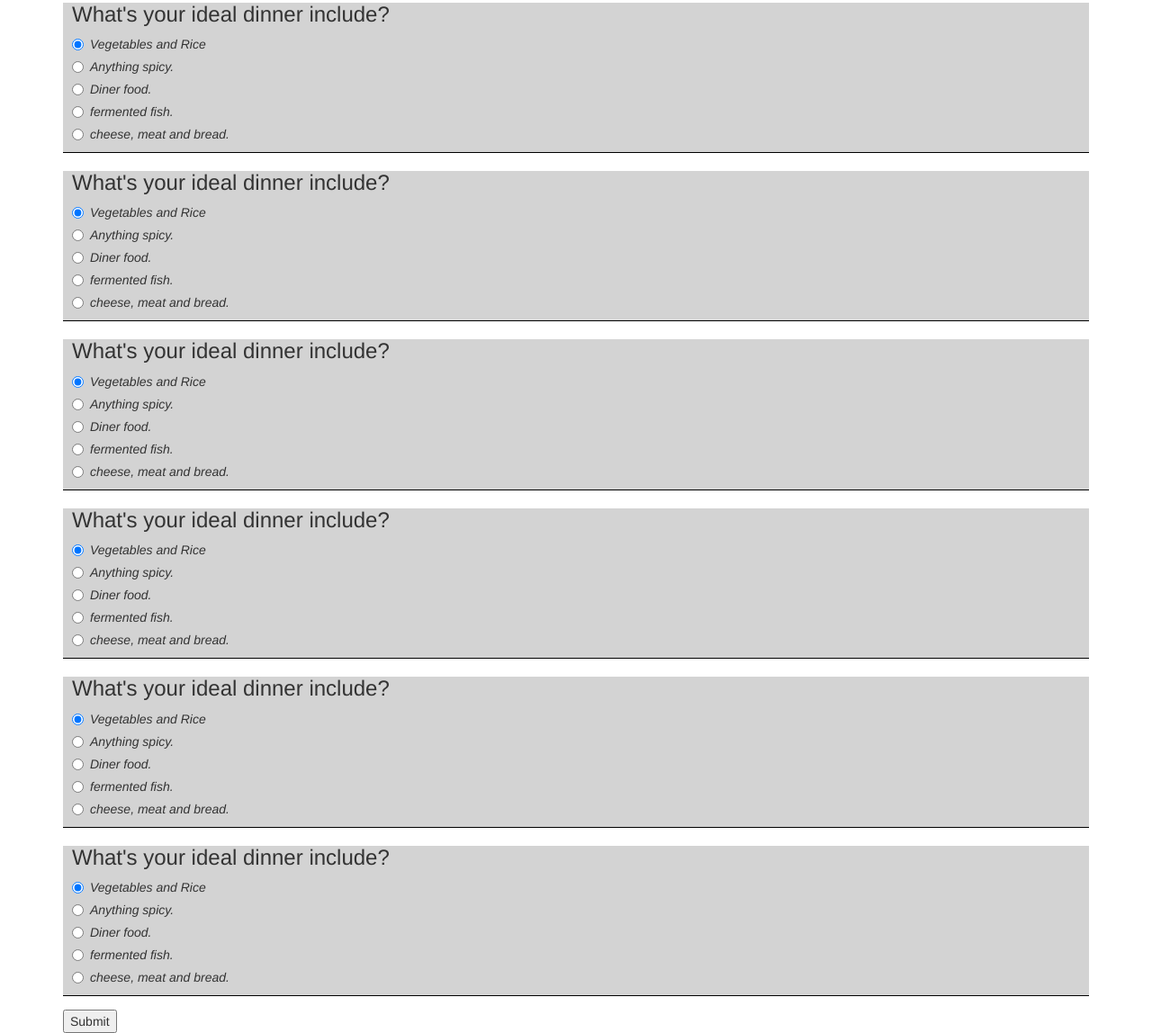
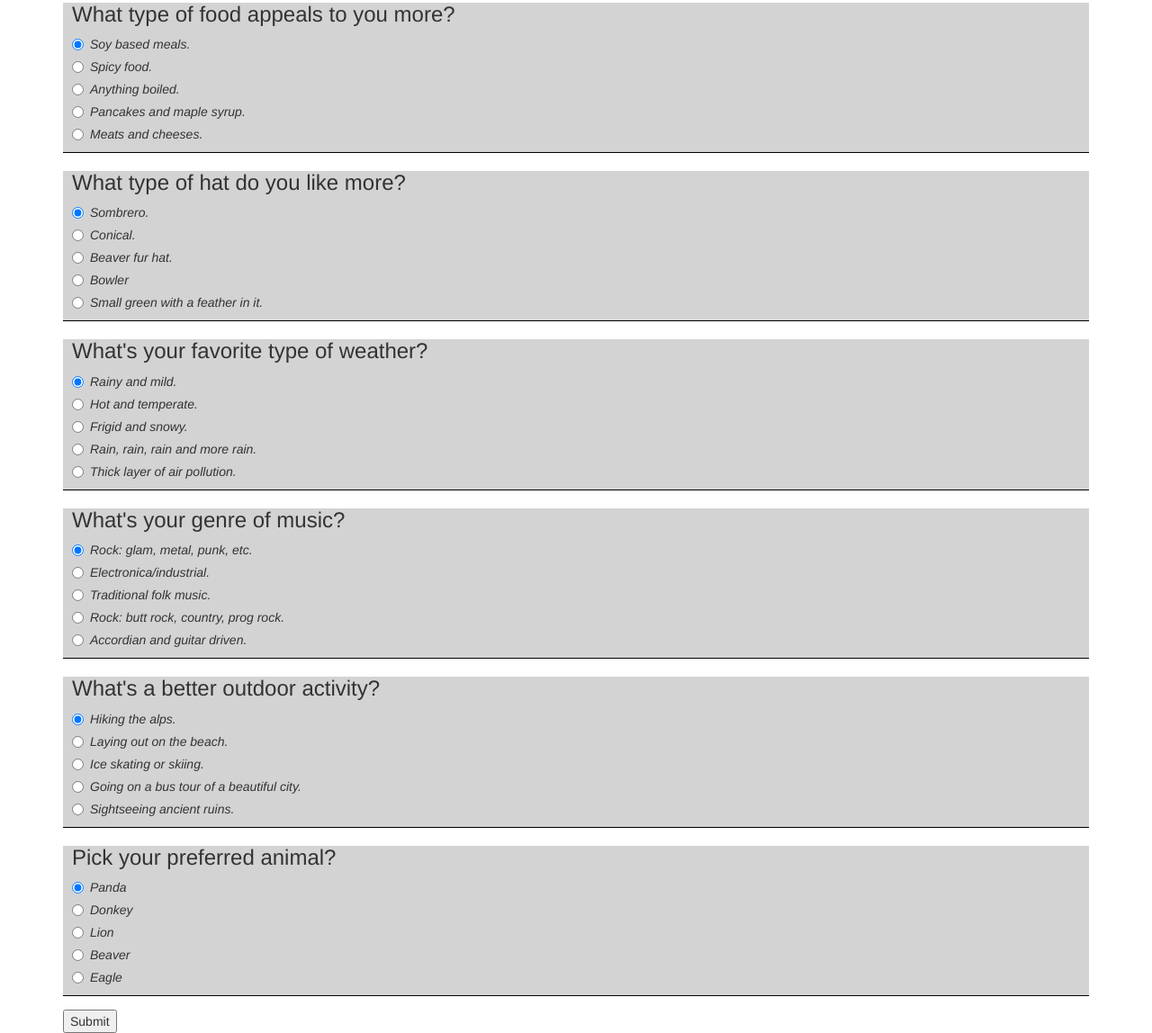
Before and after one commit to blogue/vacation, a plain HTML site: page index.html in a window 1280 px wide. Shown: the part 130-1278 px from the top of the page at 90% size. Drawn offline with nearby package versions, Linux system fonts and the light colour scheme.

Commit message:
added questions and answers to form

```diff
--- a/css/styles.css
+++ b/css/styles.css
@@ -7,3 +7,32 @@
 .form-group label {
   font-style: italic;
 }
+
+.jumbotron {
+  background-size: cover;
+  padding-top: 30%;
+  padding-bottom: 30%;
+  margin-top: 50px;
+  color: white;
+  text-shadow: 3px 3px #000;
+}
+
+.jumbotron.china {
+  background-image: url(../img/china.jpg);
+}
+
+.jumbotron.mexico {
+  background-image: url(../img/mexico.jpg);
+}
+
+.jumbotron.england {
+  background-image: url(../img/england.jpg);
+}
+
+.jumbotron.canada {
+  background-image: url(../img/canada.jpg);
+}
+
+.jumbotron.germany {
+  background-image: url(../img/germany.jpg);
+}
--- a/index.html
+++ b/index.html
@@ -16,35 +16,35 @@
 
         <!-- question 1 form -->
         <div class="form-group">
-          <h3>What's your ideal dinner include? </h3>
+          <h3>What type of food appeals to you more?</h3>
           <div class="radio">
             <label>
               <input type="radio" name="question1" value="china1" checked>
-              Vegetables and Rice
+              Soy based meals.
             </label>
           </div>
           <div class="radio">
             <label>
               <input type="radio" name="question1" value="mexico1">
-              Anything spicy.
+              Spicy food.
             </label>
           </div>
           <div class="radio">
             <label>
               <input type="radio" name="question1" value="england1">
-              Diner food.
+              Anything boiled.
             </label>
           </div>
           <div class="radio">
             <label>
               <input type="radio" name="question1" value="canada1">
-              fermented fish.
+              Pancakes and maple syrup.
             </label>
           </div>
           <div class="radio">
             <label>
               <input type="radio" name="question1" value="germany1">
-              cheese, meat and bread.
+              Meats and cheeses.
             </label>
           </div>
         </div>
@@ -52,175 +52,175 @@
 
           <!-- question 2 form -->
           <div class="form-group">
-            <h3>What's your ideal dinner include? </h3>
+            <h3>What type of hat do you like more? </h3>
             <div class="radio">
               <label>
-                <input type="radio" name="question2" value="china1" checked>
-                Vegetables and Rice
+                <input type="radio" name="question2" value="mexico1" checked>
+                Sombrero.
               </label>
             </div>
             <div class="radio">
               <label>
-                <input type="radio" name="question2" value="mexico1">
-                Anything spicy.
+                <input type="radio" name="question2" value="china1">
+                Conical.
+              </label>
+            </div>
+            <div class="radio">
+              <label>
+                <input type="radio" name="question2" value="canada1">
+                Beaver fur hat.
               </label>
             </div>
             <div class="radio">
               <label>
                 <input type="radio" name="question2" value="england1">
-                Diner food.
-              </label>
-            </div>
-            <div class="radio">
-              <label>
-                <input type="radio" name="question2" value="canada1">
-                fermented fish.
+                Bowler
               </label>
             </div>
             <div class="radio">
               <label>
                 <input type="radio" name="question2" value="germany1">
-                cheese, meat and bread.
+                Small green with a feather in it.
               </label>
             </div>
           </div>
 
           <!-- question 3 form -->
           <div class="form-group">
-            <h3>What's your ideal dinner include? </h3>
+            <h3>What's your favorite type of weather?</h3>
             <div class="radio">
               <label>
-                <input type="radio" name="question3" value="china1" checked>
-                Vegetables and Rice
+                <input type="radio" name="question3" value="germany1" checked>
+                Rainy and mild.
               </label>
             </div>
             <div class="radio">
               <label>
                 <input type="radio" name="question3" value="mexico1">
-                Anything spicy.
+                Hot and temperate.
+              </label>
+            </div>
+            <div class="radio">
+              <label>
+                <input type="radio" name="question3" value="canada1">
+                Frigid and snowy.
               </label>
             </div>
             <div class="radio">
               <label>
                 <input type="radio" name="question3" value="england1">
-                Diner food.
+                Rain, rain, rain and more rain.
               </label>
             </div>
             <div class="radio">
               <label>
-                <input type="radio" name="question3" value="canada1">
-                fermented fish.
-              </label>
-            </div>
-            <div class="radio">
-              <label>
-                <input type="radio" name="question3" value="germany1">
-                cheese, meat and bread.
+                <input type="radio" name="question3" value="china1">
+                Thick layer of air pollution.
               </label>
             </div>
           </div>
 
           <!-- question 4 form -->
           <div class="form-group">
-            <h3>What's your ideal dinner include? </h3>
+            <h3>What's your genre of music?</h3>
             <div class="radio">
               <label>
-                <input type="radio" name="question4" value="china1" checked>
-                Vegetables and Rice
+                <input type="radio" name="question4" value="england1" checked>
+                Rock: glam, metal, punk, etc.
+              </label>
+            </div>
+            <div class="radio">
+              <label>
+                <input type="radio" name="question4" value="germany1">
+                Electronica/industrial.
+              </label>
+            </div>
+            <div class="radio">
+              <label>
+                <input type="radio" name="question4" value="china1">
+                Traditional folk music.
+              </label>
+            </div>
+            <div class="radio">
+              <label>
+                <input type="radio" name="question4" value="canada1">
+                Rock: butt rock, country, prog rock.
               </label>
             </div>
             <div class="radio">
               <label>
                 <input type="radio" name="question4" value="mexico1">
-                Anything spicy.
-              </label>
-            </div>
-            <div class="radio">
-              <label>
-                <input type="radio" name="question4" value="england1">
-                Diner food.
-              </label>
-            </div>
-            <div class="radio">
-              <label>
-                <input type="radio" name="question4" value="canada1">
-                fermented fish.
-              </label>
-            </div>
-            <div class="radio">
-              <label>
-                <input type="radio" name="question4" value="germany1">
-                cheese, meat and bread.
+                Accordian and guitar driven.
               </label>
             </div>
           </div>
 
           <!-- question 5 form -->
           <div class="form-group">
-            <h3>What's your ideal dinner include? </h3>
+            <h3>What's a better outdoor activity?</h3>
             <div class="radio">
               <label>
-                <input type="radio" name="question5" value="china1" checked>
-                Vegetables and Rice
+                <input type="radio" name="question5" value="germany1" checked>
+                Hiking the alps.
               </label>
             </div>
             <div class="radio">
               <label>
                 <input type="radio" name="question5" value="mexico1">
-                Anything spicy.
+                Laying out on the beach.
+              </label>
+            </div>
+            <div class="radio">
+              <label>
+                <input type="radio" name="question5" value="canada1">
+                Ice skating or skiing.
               </label>
             </div>
             <div class="radio">
               <label>
                 <input type="radio" name="question5" value="england1">
-                Diner food.
+                Going on a bus tour of a beautiful city.
               </label>
             </div>
             <div class="radio">
               <label>
-                <input type="radio" name="question5" value="canada1">
-                fermented fish.
-              </label>
-            </div>
-            <div class="radio">
-              <label>
-                <input type="radio" name="question5" value="germany1">
-                cheese, meat and bread.
+                <input type="radio" name="question5" value="china1">
+                Sightseeing ancient ruins.
               </label>
             </div>
           </div>
 
           <!-- question 6 form -->
           <div class="form-group">
-            <h3>What's your ideal dinner include? </h3>
+            <h3>Pick your preferred animal? </h3>
             <div class="radio">
               <label>
                 <input type="radio" name="question6" value="china1" checked>
-                Vegetables and Rice
+                Panda
               </label>
             </div>
             <div class="radio">
               <label>
                 <input type="radio" name="question6" value="mexico1">
-                Anything spicy.
+                Donkey
               </label>
             </div>
             <div class="radio">
               <label>
                 <input type="radio" name="question6" value="england1">
-                Diner food.
+                Lion
               </label>
             </div>
             <div class="radio">
               <label>
                 <input type="radio" name="question6" value="canada1">
-                fermented fish.
+                Beaver
               </label>
             </div>
             <div class="radio">
               <label>
                 <input type="radio" name="question6" value="germany1">
-                cheese, meat and bread.
+                Eagle
               </label>
             </div>
           </div>
--- a/js/scripts.js
+++ b/js/scripts.js
@@ -53,15 +53,15 @@ $(document).ready(function(){
     console.log(vacationResult);
 
     if (vacationResult === 0) {
-      alert("You should visit China!");
+      document.location.href = "result/china.html";
     } else if (vacationResult === 1) {
-      alert("You should visit Mexico!");
+      document.location.href = "result/mexico.html";
     } else if (vacationResult === 2) {
-      alert("You should visit England!");
+      document.location.href = "result/england.html";
     } else if (vacationResult === 3) {
-      alert("You should visit Canada!");
+      document.location.href = "result/canada.html";
     } else if (vacationResult === 4) {
-      alert("You should visit Germany!");
+      document.location.href = "result/germany.html";
     }
 
 
```
